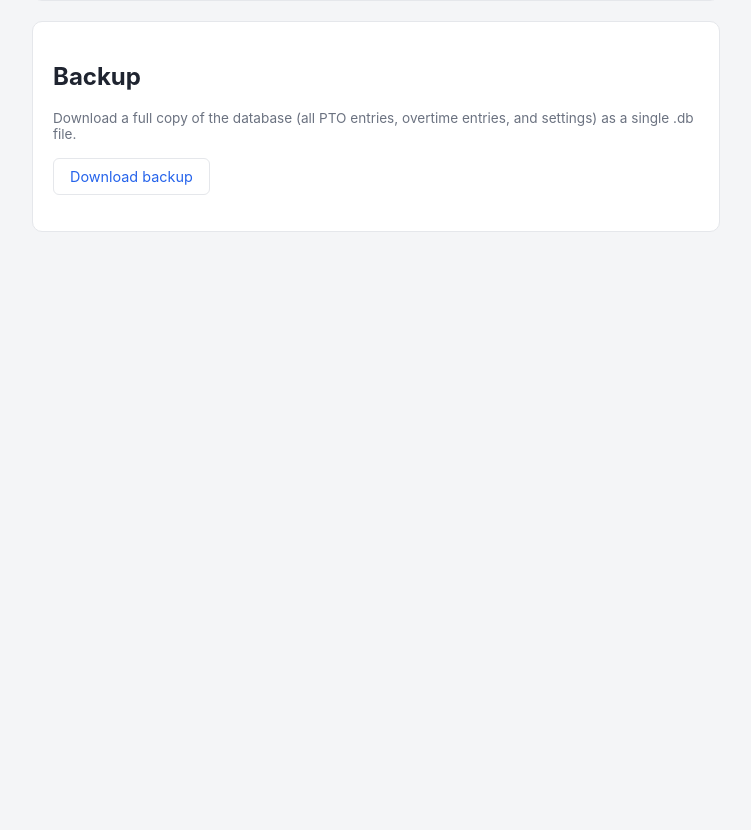
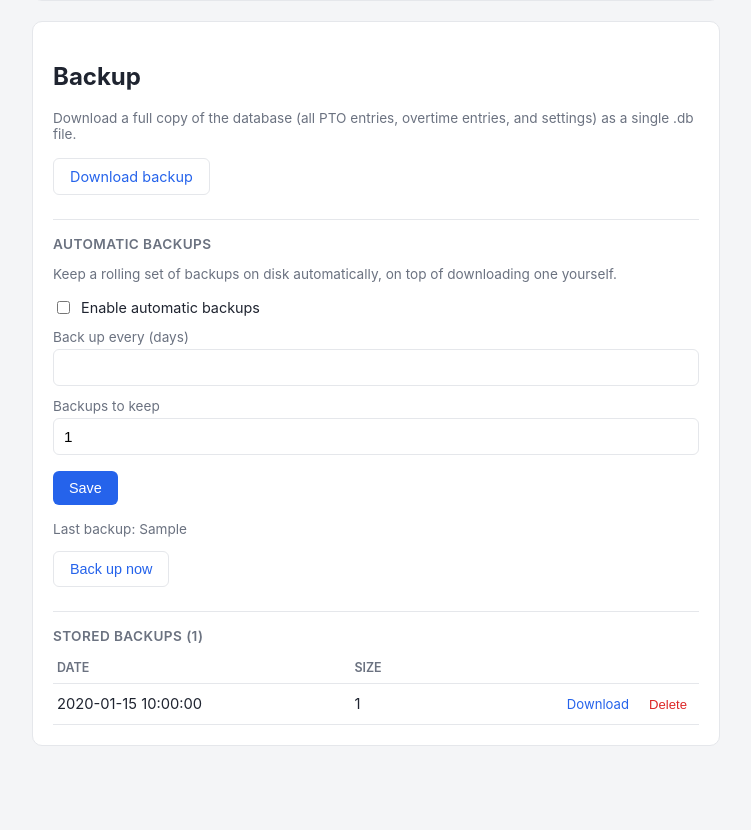
Before and after one commit to Boisti13/pto-tracker, a Flask app: template templates/allowance.html in a window 1280 px wide. Shown: the part 2151-2981 px from the top of the page, without its empty margins (264-1015 px from the left). Before the commit the page ends 2383 px from the top, so only its background shows below. Run offline with Flask 3, Linux system fonts and the light colour scheme; the template is opened without the code that fills it: most values are stand-ins (such as "Sample title", 1, 10 or a date in 2020).

Commit message:
Add automatic scheduled backups
New Settings card: enable automatic backups, choose the interval (every
N days) and how many to keep. A background thread (started once per
gunicorn worker) wakes up hourly and takes a backup via sqlite3's
.backup() API into data/backups/ once the interval has elapsed, then
prunes down to the configured count. A "Back up now" button triggers
one immediately, and stored backups can be downloaded or deleted
individually from a list in Settings.

Since multiple gunicorn workers each run their own copy of this
background thread, due-ness is claimed with a compare-and-swap UPDATE
on backup_last_at (only the worker whose UPDATE actually matches a row
proceeds), so they can't all take a backup at the same moment.

Caught a real bug while testing: the background thread has no Flask
request context, so the existing get_setting()/get_db() helpers (which
need `g`) raised "working outside of application context" on every
check — silently swallowed by the loop's try/except, meaning the
feature would have looked enabled in Settings but never actually run.
Fixed by pushing an app context for the whole check. Verified via a
standalone script exercising the due-check, the context fix, the
no-op-when-not-due path, and the CAS claim directly.

Co-Authored-By: Claude Sonnet 5 <noreply@anthropic.com>

```diff
--- a/app.py
+++ b/app.py
@@ -1,9 +1,12 @@
 import csv
 import io
 import os
+import re
 import secrets
 import sqlite3
 import tempfile
+import threading
+import time
 import uuid
 from calendar import Calendar, month_name as MONTH_NAMES, monthrange
 from datetime import date, datetime, timedelta, timezone
@@ -116,6 +119,11 @@ def init_db():
             "INSERT INTO settings (key, value) VALUES ('secret_key', ?)",
             (secrets.token_hex(32),),
         )
+        db.commit()
+    if db.execute("SELECT 1 FROM settings WHERE key = 'backup_last_at'").fetchone() is None:
+        # Seeded so the scheduled-backup compare-and-swap always has a row to
+        # work against — see _maybe_run_scheduled_backup.
+        db.execute("INSERT INTO settings (key, value) VALUES ('backup_last_at', '')")
         db.commit()
     db.close()
 
@@ -1254,6 +1262,11 @@ def allowance():
         extra_dec31_enabled=get_extra_holiday_enabled("dec31"),
         ics_enabled=ics_feed_enabled(),
         ics_url=url_for("ics_feed", token=get_ics_token(), _external=True) if ics_feed_enabled() else None,
+        backup_enabled=backup_enabled(),
+        backup_interval_days=get_backup_interval_days(),
+        backup_keep_count=get_backup_keep_count(),
+        backup_last_at_display=_format_backup_last_at(),
+        stored_backups=_list_backups(),
     )
 
 
@@ -1328,6 +1341,176 @@ def change_password():
     return redirect(url_for("allowance"))
 
 
+BACKUP_FILENAME_RE = re.compile(r"^pto-\d{8}-\d{6}\.db$")
+BACKUP_CHECK_INTERVAL_SECONDS = 3600
+
+
+def backup_enabled():
+    return get_setting("backup_enabled", "0") == "1"
+
+
+def get_backup_interval_days():
+    try:
+        return max(1, int(get_setting("backup_interval_days", "1")))
+    except (TypeError, ValueError):
+        return 1
+
+
+def get_backup_keep_count():
+    try:
+        return max(1, int(get_setting("backup_keep_count", "7")))
+    except (TypeError, ValueError):
+        return 7
+
+
+def _backups_dir():
+    d = os.path.join(os.path.dirname(DB_PATH), "backups")
+    os.makedirs(d, exist_ok=True)
+    return d
+
+
+def _create_backup():
+    filename = f"pto-{datetime.now(timezone.utc).strftime('%Y%m%d-%H%M%S')}.db"
+    path = os.path.join(_backups_dir(), filename)
+    src = sqlite3.connect(DB_PATH)
+    dst = sqlite3.connect(path)
+    src.backup(dst)
+    dst.close()
+    src.close()
+    return filename
+
+
+def _prune_backups(keep_count):
+    d = _backups_dir()
+    files = sorted(f for f in os.listdir(d) if BACKUP_FILENAME_RE.match(f))
+    for f in files[: max(0, len(files) - keep_count)]:
+        os.remove(os.path.join(d, f))
+
+
+def _format_backup_size(num_bytes):
+    if num_bytes < 1024:
+        return f"{num_bytes} B"
+    if num_bytes < 1024 * 1024:
+        return f"{num_bytes / 1024:.1f} KB"
+    return f"{num_bytes / (1024 * 1024):.1f} MB"
+
+
+def _list_backups():
+    d = _backups_dir()
+    files = sorted((f for f in os.listdir(d) if BACKUP_FILENAME_RE.match(f)), reverse=True)
+    result = []
+    for f in files:
+        st = os.stat(os.path.join(d, f))
+        result.append(
+            {
+                "filename": f,
+                "display_time": datetime.fromtimestamp(st.st_mtime, timezone.utc).strftime("%d %b %Y, %H:%M UTC"),
+                "display_size": _format_backup_size(st.st_size),
+            }
+        )
+    return result
+
+
+def _format_backup_last_at():
+    raw = get_setting("backup_last_at", "")
+    if not raw:
+        return "never"
+    try:
+        return datetime.fromisoformat(raw).strftime("%d %b %Y, %H:%M UTC")
+    except ValueError:
+        return "never"
+
+
+def _maybe_run_scheduled_backup():
+    """Runs on a background thread in every gunicorn worker — which has no
+    Flask request, so get_setting()/get_db() need an app context pushed
+    explicitly here or they raise "working outside of application context".
+    Whichever worker gets here first when a backup is due "claims" it with a
+    compare-and-swap UPDATE, so multiple workers don't all take one at once."""
+    with app.app_context():
+        if not backup_enabled():
+            return
+        last_at_str = get_setting("backup_last_at", "")
+        now = datetime.now(timezone.utc)
+        if last_at_str:
+            try:
+                last_at = datetime.fromisoformat(last_at_str)
+            except ValueError:
+                last_at = None
+            if last_at and now - last_at < timedelta(days=get_backup_interval_days()):
+                return
+        now_str = now.isoformat()
+        db = sqlite3.connect(DB_PATH)
+        cur = db.execute(
+            "UPDATE settings SET value = ? WHERE key = 'backup_last_at' AND value = ?",
+            (now_str, last_at_str),
+        )
+        claimed = cur.rowcount == 1
+        db.commit()
+        db.close()
+        if not claimed:
+            return
+        _create_backup()
+        _prune_backups(get_backup_keep_count())
+
+
+def _backup_scheduler_loop():
+    time.sleep(60)
+    while True:
+        try:
+            _maybe_run_scheduled_backup()
+        except Exception:
+            pass
+        time.sleep(BACKUP_CHECK_INTERVAL_SECONDS)
+
+
+@app.route("/settings/backup", methods=["POST"])
+@login_required
+def set_backup_settings():
+    set_setting("backup_enabled", "1" if request.form.get("backup_enabled") == "1" else "0")
+    try:
+        interval = max(1, int(request.form.get("backup_interval_days", "1")))
+    except (TypeError, ValueError):
+        interval = 1
+    try:
+        keep = max(1, int(request.form.get("backup_keep_count", "7")))
+    except (TypeError, ValueError):
+        keep = 7
+    set_setting("backup_interval_days", str(interval))
+    set_setting("backup_keep_count", str(keep))
+    return redirect(url_for("allowance"))
+
+
+@app.route("/settings/backup/run", methods=["POST"])
+@login_required
+def run_backup_now():
+    _create_backup()
+    set_setting("backup_last_at", datetime.now(timezone.utc).isoformat())
+    _prune_backups(get_backup_keep_count())
+    return redirect(url_for("allowance"))
+
+
+@app.route("/settings/backup/<filename>/download")
+@login_required
+def download_stored_backup(filename):
+    if not BACKUP_FILENAME_RE.match(filename):
+        abort(404)
+    path = os.path.join(_backups_dir(), filename)
+    if not os.path.isfile(path):
+        abort(404)
+    return send_file(path, as_attachment=True, download_name=filename, mimetype="application/octet-stream")
+
+
+@app.route("/settings/backup/<filename>/delete", methods=["POST"])
+@login_required
+def delete_stored_backup(filename):
+    if BACKUP_FILENAME_RE.match(filename):
+        path = os.path.join(_backups_dir(), filename)
+        if os.path.isfile(path):
+            os.remove(path)
+    return redirect(url_for("allowance"))
+
+
 @app.route("/backup.db")
 @login_required
 def download_backup():
@@ -1357,6 +1540,7 @@ def _load_secret_key():
 
 init_db()
 app.secret_key = _load_secret_key()
+threading.Thread(target=_backup_scheduler_loop, daemon=True).start()
 
 if __name__ == "__main__":
     app.run(host="0.0.0.0", port=5000, debug=False)
--- a/templates/allowance.html
+++ b/templates/allowance.html
@@ -147,5 +147,50 @@
   <h2>Backup</h2>
   <p class="muted">Download a full copy of the database (all PTO entries, overtime entries, and settings) as a single .db file.</p>
   <p style="margin-top:16px;"><a class="btn secondary" href="{{ url_for('download_backup') }}">Download backup</a></p>
+
+  <h3 class="card-subhead">Automatic backups</h3>
+  <p class="muted">Keep a rolling set of backups on disk automatically, on top of downloading one yourself.</p>
+  <form method="post" action="{{ url_for('set_backup_settings') }}">
+    <input type="hidden" name="csrf_token" value="{{ csrf_token() }}">
+    <label class="checkbox-row">
+      <input type="checkbox" name="backup_enabled" value="1" {{ "checked" if backup_enabled else "" }}>
+      <span>Enable automatic backups</span>
+    </label>
+    <label for="backup_interval_days">Back up every (days)</label>
+    <input id="backup_interval_days" name="backup_interval_days" type="number" min="1" step="1"
+           value="{{ backup_interval_days }}" required>
+    <label for="backup_keep_count">Backups to keep</label>
+    <input id="backup_keep_count" name="backup_keep_count" type="number" min="1" step="1"
+           value="{{ backup_keep_count }}" required>
+    <p style="margin-top:16px;"><button class="btn" type="submit">Save</button></p>
+  </form>
+  <p class="muted" style="margin-top:4px;">Last backup: {{ backup_last_at_display }}</p>
+  <form method="post" action="{{ url_for('run_backup_now') }}" style="margin-top:8px;">
+    <input type="hidden" name="csrf_token" value="{{ csrf_token() }}">
+    <button class="btn secondary" type="submit">Back up now</button>
+  </form>
+
+  {% if stored_backups %}
+  <h3 class="card-subhead">Stored backups ({{ stored_backups | length }})</h3>
+  <table>
+    <thead><tr><th>Date</th><th>Size</th><th></th></tr></thead>
+    <tbody>
+      {% for b in stored_backups %}
+      <tr>
+        <td>{{ b.display_time }}</td>
+        <td>{{ b.display_size }}</td>
+        <td style="text-align:right;">
+          <a class="btn edit" href="{{ url_for('download_stored_backup', filename=b.filename) }}">Download</a>
+          <form class="inline" method="post" action="{{ url_for('delete_stored_backup', filename=b.filename) }}"
+                onsubmit="return confirm('Delete this backup file?');">
+            <input type="hidden" name="csrf_token" value="{{ csrf_token() }}">
+            <button class="btn danger" type="submit">Delete</button>
+          </form>
+        </td>
+      </tr>
+      {% endfor %}
+    </tbody>
+  </table>
+  {% endif %}
 </div>
 {% endblock %}
```
Also changed, not shown: README.md.
